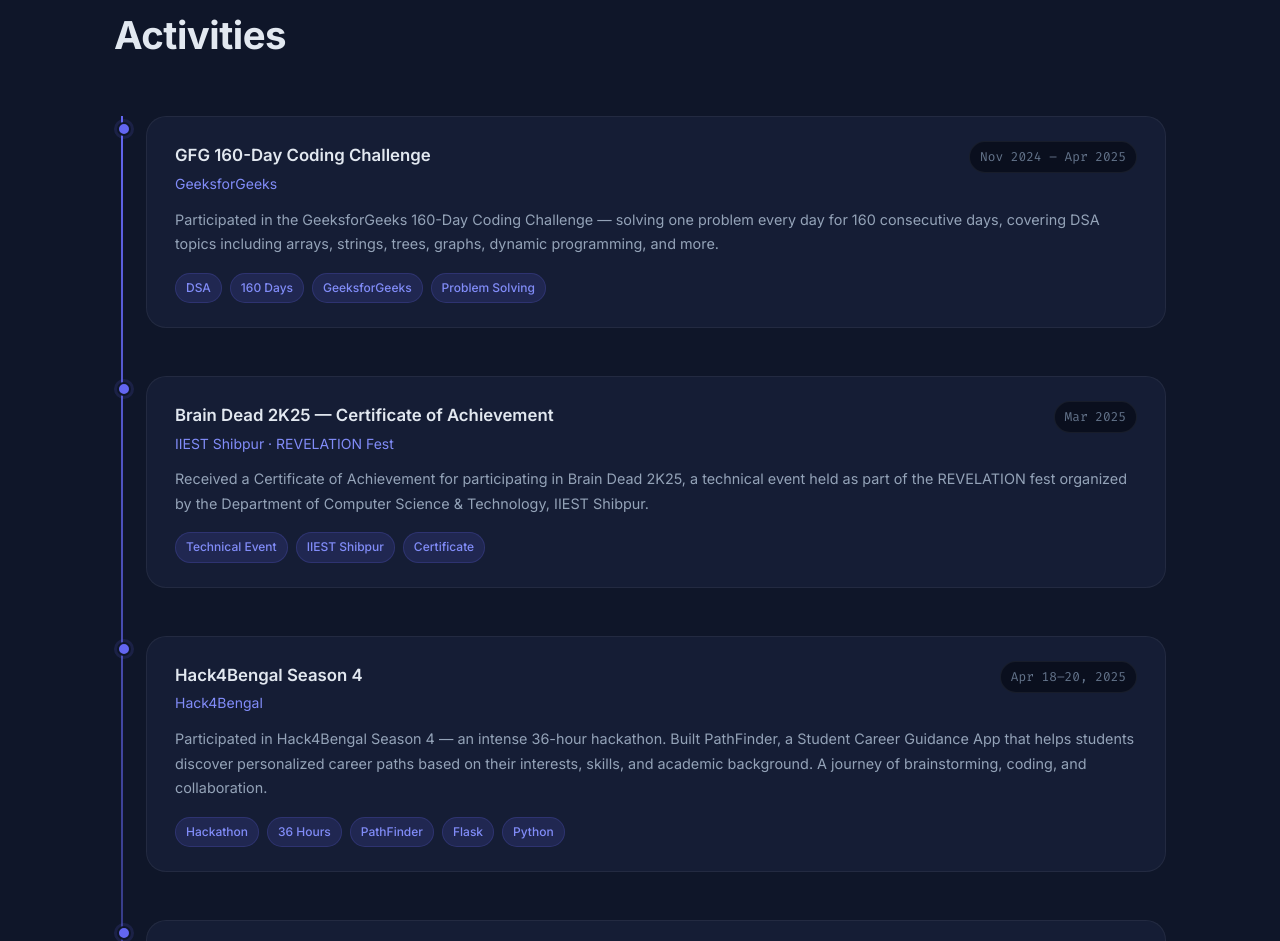
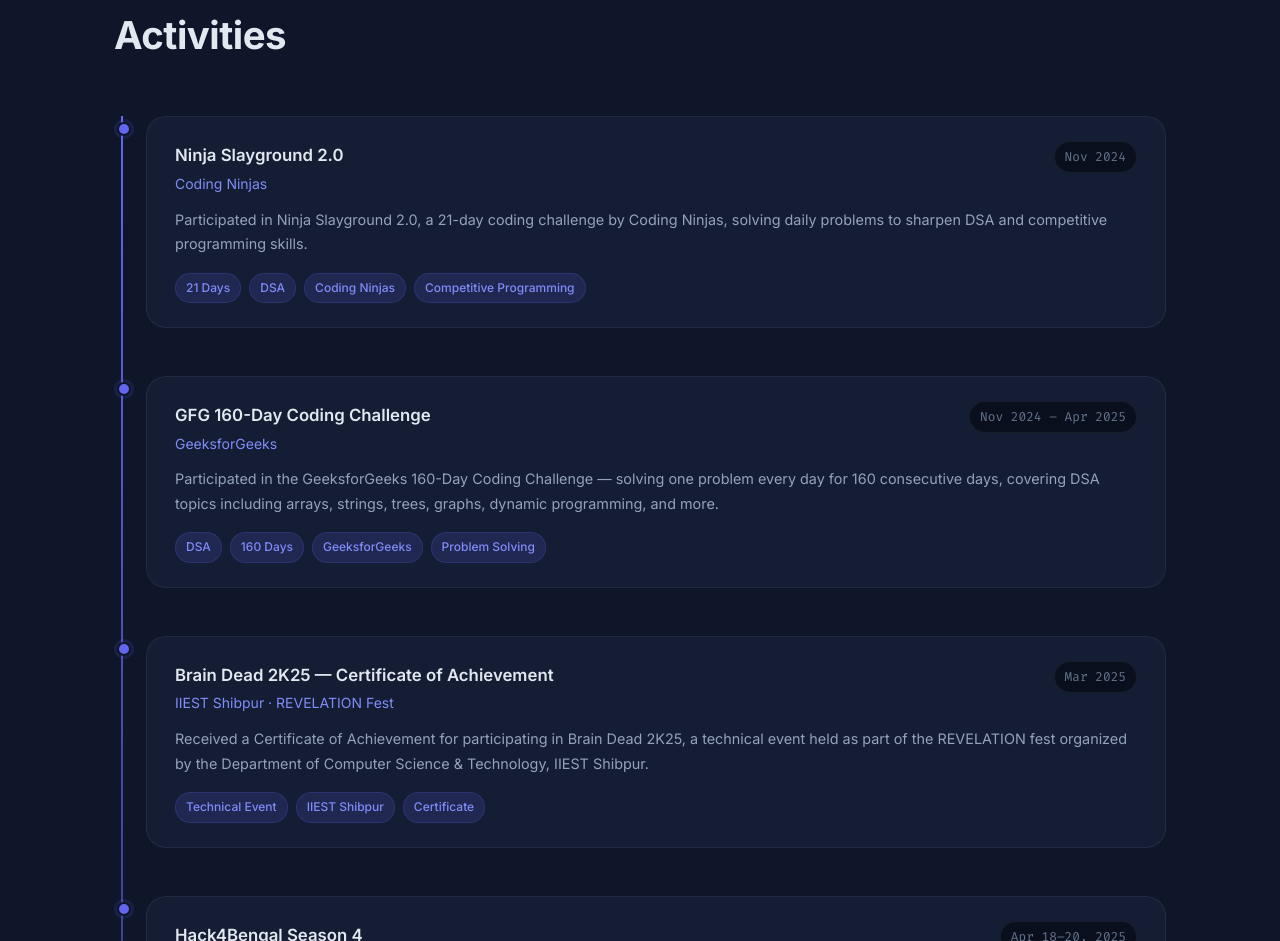
Before and after one commit to Srijan1105/portfolio-Srijan_Das, a plain HTML site: page index.html in a window 1280 px wide. Shown: the part 6298-7239 px from the top of the page. Drawn offline with Linux system fonts and the light colour scheme; no server answers.

Commit message:
Auto-update: sync changes to deployed site

```diff
--- a/index.html
+++ b/index.html
@@ -445,6 +445,23 @@
           <div class="timeline-content">
             <div class="timeline-header">
               <div>
+                <h3>Ninja Slayground 2.0</h3>
+                <p class="company">Coding Ninjas</p>
+              </div>
+              <span class="timeline-date">Nov 2024</span>
+            </div>
+            <p>Participated in Ninja Slayground 2.0, a 21-day coding challenge by Coding Ninjas, solving daily problems to sharpen DSA and competitive programming skills.</p>
+            <div class="project-tags">
+              <span>21 Days</span><span>DSA</span><span>Coding Ninjas</span><span>Competitive Programming</span>
+            </div>
+          </div>
+        </div>
+
+        <div class="timeline-item">
+          <div class="timeline-dot"></div>
+          <div class="timeline-content">
+            <div class="timeline-header">
+              <div>
                 <h3>GFG 160-Day Coding Challenge</h3>
                 <p class="company">GeeksforGeeks</p>
               </div>
```
